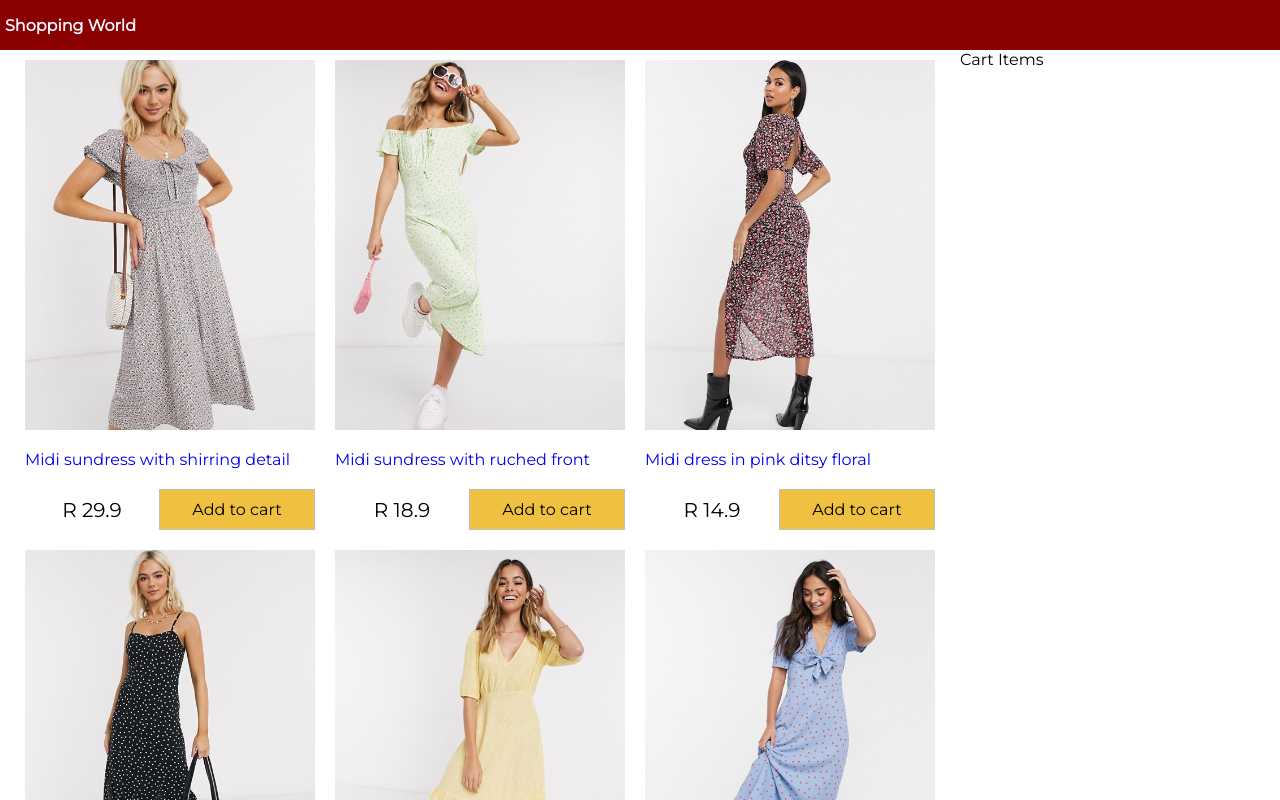
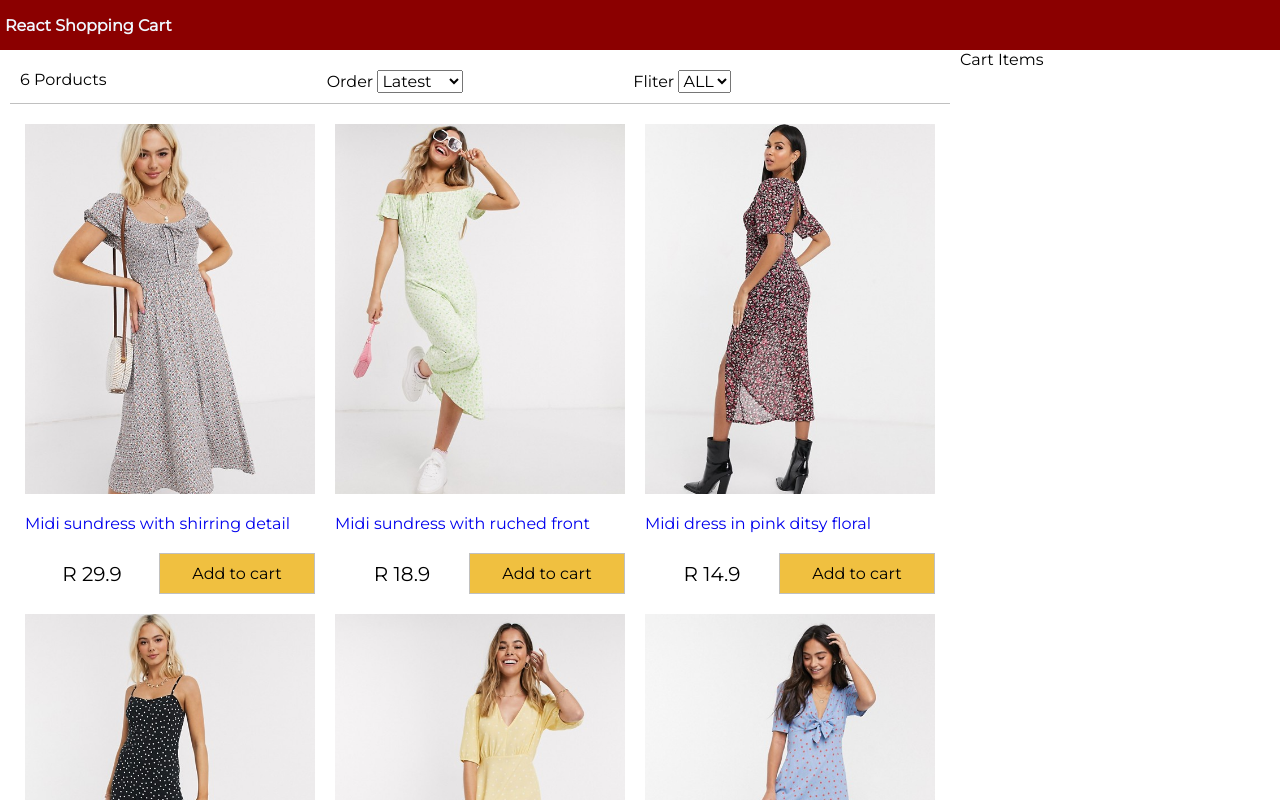
Before and after one commit to clivememela/react-titandynamix-shopping-cart, a React (Create React App) app: page / in a window 1280 px wide. Shown: the top 800 px of the page. Built offline with nearby package versions, Linux system fonts and the light colour scheme.

Commit message:
filter -products

```diff
--- a/src/App.js
+++ b/src/App.js
@@ -1,40 +1,79 @@
-import React from 'react';
-import data from "./data.json"
-import { render } from '@testing-library/react';
-import Products from './components/Products';
+import React from "react";
+import data from "./data.json";
+import Products from "./components/Products";
+import Filter from "./components/Filter";
 
 class App extends React.Component {
-
-  constructor(){
+  constructor() {
     super();
     this.state = {
       products: data.products,
-      size:"",
-      sort:"",
+      size: "",
+      sort: "",
     };
   }
-
-  render(){
+  sortProducts = (event) => {
+    // impl
+    const sort = event.target.value;
+    console.log(event.target.value);
+    this.setState((state) => ({
+      sort: sort,
+      products: this.state.products
+        .slice()
+        .sort((a, b) =>
+          sort === "lowest"
+            ? a.price > b.price
+              ? 1
+              : -1
+            : sort === "highest"
+            ? a.price < b.price
+              ? 1
+              : -1
+            : a._id < b._id
+            ? 1
+            : -1
+        ),
+    }));
+  };
+  filterProducts = (event) => {
+    // impl
+    console.log(event.target.value);
+    if (event.target.value === "") {
+      this.setState({ size: event.target.value, products: data.products });
+    } else {
+      this.setState({
+        size: event.target.value,
+        products: data.products.filter(
+          (product) => product.availableSizes.indexOf(event.target.value) >= 0
+        ),
+      });
+    }
+  };
+  render() {
     return (
       <div className="grid-container">
         <header>
-          <a href="/">Shopping World</a>
+          <a href="/">React Shopping Cart</a>
         </header>
         <main>
           <div className="content">
             <div className="main">
+              <Filter
+                count={this.state.products.length}
+                size={this.state.size}
+                sort={this.state.sort}
+                filterProducts={this.filterProducts}
+                sortProducts={this.sortProducts}
+              ></Filter>
               <Products products={this.state.products}></Products>
             </div>
             <div className="sidebar">Cart Items</div>
           </div>
         </main>
-        <footer>
-          All rights reserved Titan Dynamix Pty Ltd @www.titandynamix.co.za/reserved
-        </footer>
+        <footer>All right is reserved.</footer>
       </div>
     );
   }
-
 }
 
 export default App;
--- /dev/null
+++ b/src/components/Filter.js
@@ -0,0 +1,30 @@
+import React, { Component } from 'react'
+
+export default class Filter extends Component {
+    render() {
+        return (
+            <div className="filter">
+                <div className="filter-result">{this.props.count} Porducts</div>
+                <div className="filter-sort">
+                    Order{" "}
+                    <select value={this.props.size} onChange={this.props.sortProducts}>
+                        <option>Latest</option>
+                        <option value="lowest">Lowest</option>
+                        <option value="highest">Highest</option>
+                    </select>
+                </div>
+                <div className="filter-size">
+                    Fliter{" "}
+                    <select value={this.props.size} onChange={this.props.filterProducts}>
+                        <option value="">ALL</option>
+                        <option value="XS">XS</option>
+                        <option value="S">S</option>
+                        <option value="M">M</option>
+                        <option value="L">L</option>
+                        <option value="XL">XL</option>
+                        <option value="XXL">XXL</option>
+                    </select></div>
+            </div>
+        )
+    }
+}
--- a/src/index.css
+++ b/src/index.css
@@ -119,3 +119,13 @@
 .button.primary{
   background-color: #f0c040;
 }
+.filter{
+  display: flex;
+  justify-content: space-between;
+  padding: 1rem;
+  margin: 1rem;
+  border-bottom: 0.1rem #c0c0c0 solid;
+}
+.filter div{
+  flex: 1;
+}
```
